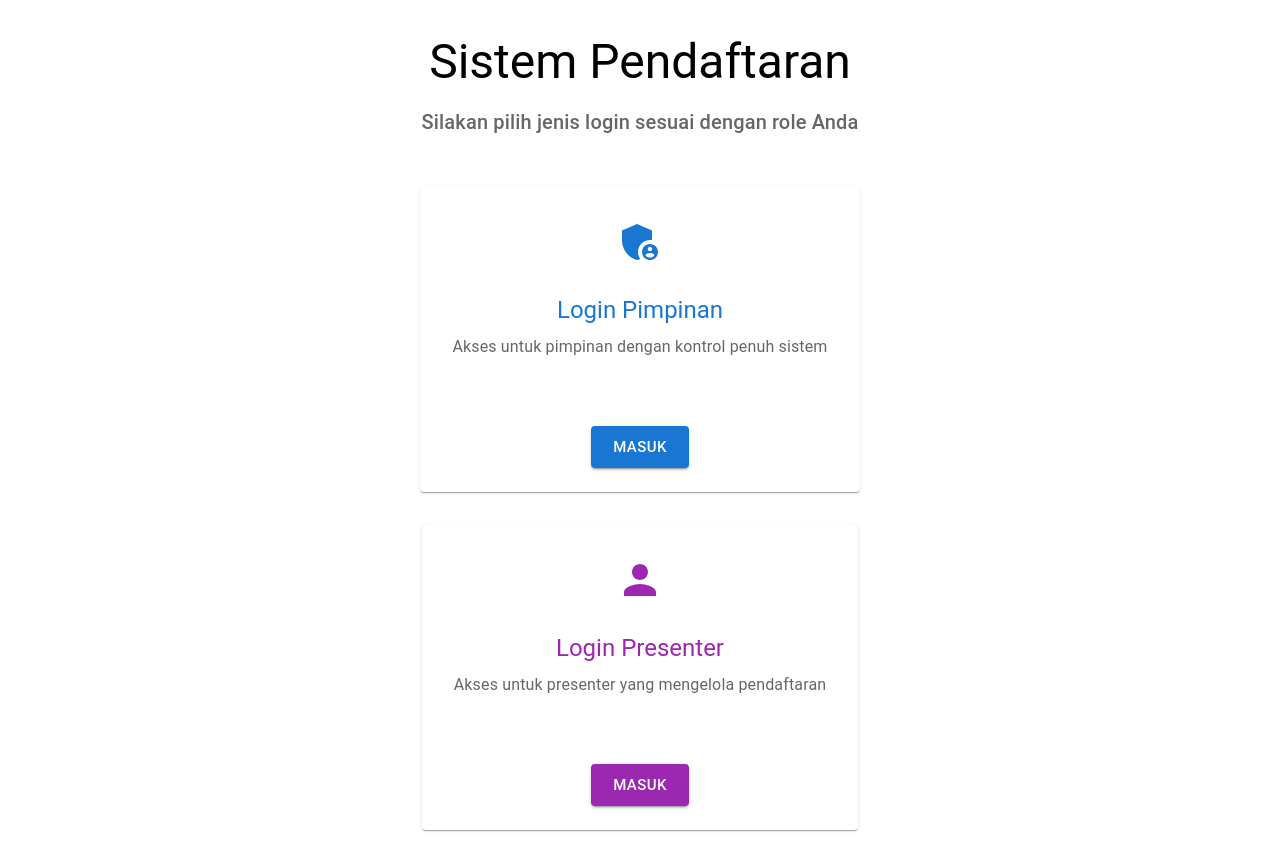
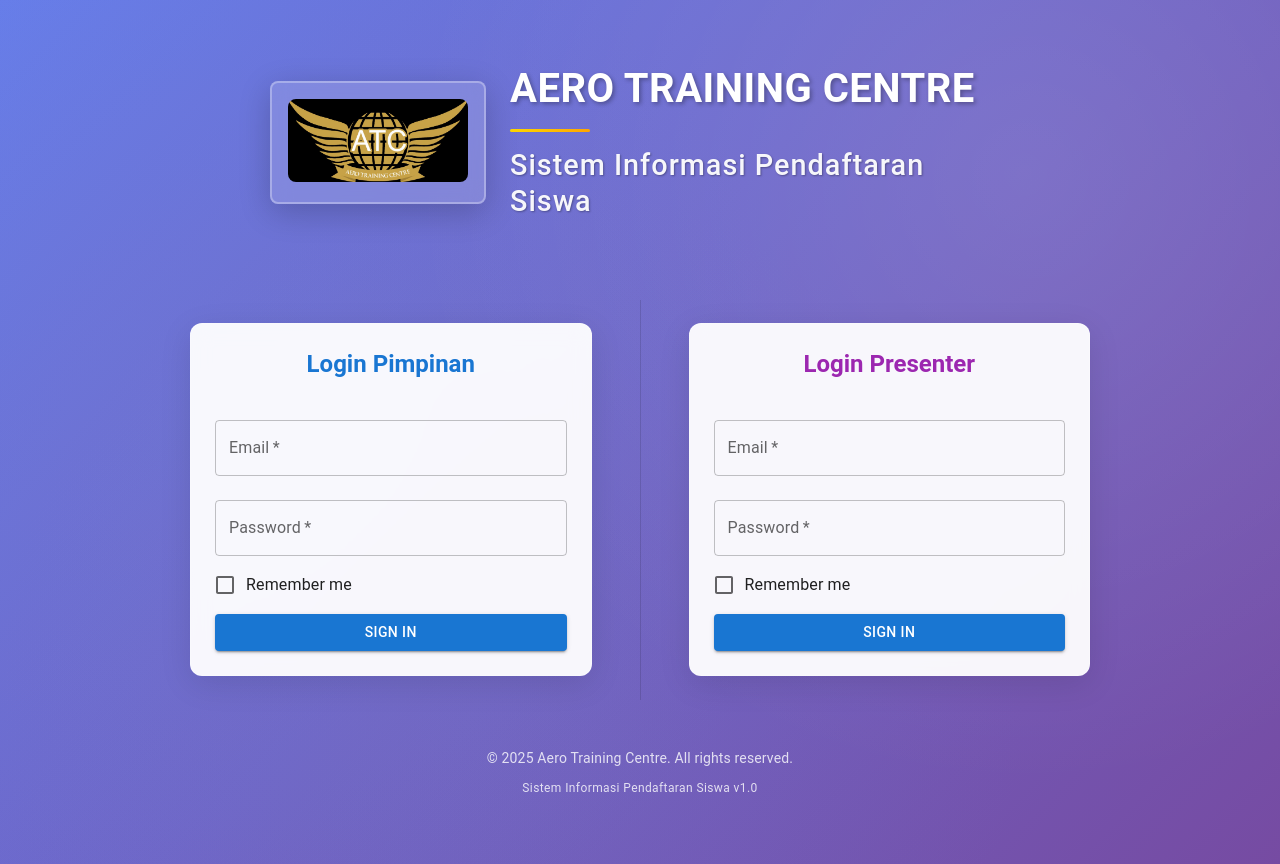
Before and after one commit to edhoguntur/simpendaf-dev, a React (Create React App) app: page / in a window 1280 px wide. Built offline with nearby package versions, Linux system fonts and the light colour scheme; no server answers.

Commit message:
New UI Login Created dual login for pimpinan and presenter in one page

```diff
--- a/src/components/HeaderPimpinan.js
+++ b/src/components/HeaderPimpinan.js
@@ -51,7 +51,7 @@ const HeaderPimpinan = () => {
 
   const handleLogout = async () => {
     await signOut(auth);
-    navigate('/login-pimpinan');
+    navigate('/');
   };
 
   const handleMobileMenuToggle = (section) => {
--- a/src/components/HeaderPresenter.js
+++ b/src/components/HeaderPresenter.js
@@ -48,7 +48,7 @@ const HeaderPresenter = () => {
 
   const handleLogout = async () => {
     await signOut(auth);
-    navigate('/login-presenter');
+    navigate('/');
   };
 
   const handleMobileMenuToggle = (section) => {
--- a/src/pages/HomePage.js
+++ b/src/pages/HomePage.js
@@ -1,30 +1,211 @@
-import React from 'react';
-import { Box, Typography, Card, CardContent, Button, Grid, Container } from '@mui/material';
+import React, { useState } from 'react';
+import {
+  Box, Typography, Card, Button, Container, TextField,
+  Checkbox, FormControlLabel, Divider
+} from '@mui/material';
+import { signInWithEmailAndPassword, setPersistence, browserLocalPersistence, browserSessionPersistence } from 'firebase/auth';
+import { auth, db } from '../firebase';
+import { collection, query, where, getDocs } from 'firebase/firestore';
 import { useNavigate } from 'react-router-dom';
-import { AdminPanelSettings, Person } from '@mui/icons-material';
+
+// Login Pimpinan Component
+const PimpinanLoginForm = () => {
+  const [email, setEmail] = useState('');
+  const [password, setPassword] = useState('');
+  const [rememberMe, setRememberMe] = useState(false);
+  const [error, setError] = useState('');
+  const navigate = useNavigate();
+
+  const handleLogin = async (e) => {
+    e.preventDefault();
+    setError('');
+
+    try {
+      await setPersistence(auth, rememberMe ? browserLocalPersistence : browserSessionPersistence);
+
+      const userCredential = await signInWithEmailAndPassword(auth, email, password);
+      const user = userCredential.user;
+
+      const q = query(collection(db, 'users'), where('uid', '==', user.uid));
+      const snapshot = await getDocs(q);
+
+      if (snapshot.empty) {
+        setError('Pengguna tidak ditemukan di database.');
+        return;
+      }
+
+      const userData = snapshot.docs[0].data();
+      if (userData.role !== 'pimpinan') {
+        setError('Akses ditolak. Anda bukan pimpinan.');
+        return;
+      }
+
+      navigate('/pimpinan/dashboard');
+    } catch (err) {
+      setError('Email atau password salah');
+    }
+  };
+
+  return (
+    <Card sx={{
+      p: 3,
+      height: 'fit-content',
+      background: 'rgba(255, 255, 255, 0.95)',
+      backdropFilter: 'blur(10px)',
+      borderRadius: 3,
+      boxShadow: '0 8px 32px rgba(0, 0, 0, 0.1)',
+      border: '1px solid rgba(255, 255, 255, 0.2)'
+    }}>
+      <Typography variant="h5" align="center" fontWeight="bold" sx={{ mb: 3, color: 'primary.main' }}>
+        Login Pimpinan
+      </Typography>
+
+      <form onSubmit={handleLogin}>
+        <TextField
+          label="Email"
+          type="email"
+          fullWidth
+          required
+          value={email}
+          onChange={(e) => setEmail(e.target.value)}
+          margin="normal"
+        />
+        <TextField
+          label="Password"
+          type="password"
+          fullWidth
+          required
+          value={password}
+          onChange={(e) => setPassword(e.target.value)}
+          margin="normal"
+        />
+        <FormControlLabel
+          control={
+            <Checkbox
+              checked={rememberMe}
+              onChange={(e) => setRememberMe(e.target.checked)}
+            />
+          }
+          label="Remember me"
+        />
+        <Button variant="contained" type="submit" fullWidth sx={{ mt: 1 }}>
+          Sign in
+        </Button>
+      </form>
+
+      {error && <Typography color="error" sx={{ mt: 2 }}>{error}</Typography>}
+    </Card>
+  );
+};
+
+// Login Presenter Component
+const PresenterLoginForm = () => {
+  const [email, setEmail] = useState('');
+  const [password, setPassword] = useState('');
+  const [rememberMe, setRememberMe] = useState(false);
+  const [error, setError] = useState('');
+  const navigate = useNavigate();
+
+  const handleLogin = async (e) => {
+    e.preventDefault();
+    setError('');
+
+    try {
+      await setPersistence(auth, rememberMe ? browserLocalPersistence : browserSessionPersistence);
+
+      const userCredential = await signInWithEmailAndPassword(auth, email, password);
+      const user = userCredential.user;
+
+      const q = query(collection(db, 'users'), where('uid', '==', user.uid));
+      const snapshot = await getDocs(q);
+
+      if (snapshot.empty) {
+        setError('Pengguna tidak ditemukan di database.');
+        return;
+      }
+
+      const userData = snapshot.docs[0].data();
+      if (userData.role !== 'presenter') {
+        setError('Akses ditolak. Anda bukan presenter.');
+        return;
+      }
+
+      navigate('/presenter/dashboard');
+    } catch (err) {
+      setError('Login gagal. Periksa kembali email dan password Anda.');
+    }
+  };
+
+  return (
+    <Card sx={{
+      p: 3,
+      height: 'fit-content',
+      background: 'rgba(255, 255, 255, 0.95)',
+      backdropFilter: 'blur(10px)',
+      borderRadius: 3,
+      boxShadow: '0 8px 32px rgba(0, 0, 0, 0.1)',
+      border: '1px solid rgba(255, 255, 255, 0.2)'
+    }}>
+      <Typography variant="h5" align="center" fontWeight="bold" sx={{ mb: 3, color: 'secondary.main' }}>
+        Login Presenter
+      </Typography>
+
+      <form onSubmit={handleLogin}>
+        <TextField
+          label="Email"
+          type="email"
+          fullWidth
+          required
+          value={email}
+          onChange={(e) => setEmail(e.target.value)}
+          margin="normal"
+        />
+        <TextField
+          label="Password"
+          type="password"
+          fullWidth
+          required
+          value={password}
+          onChange={(e) => setPassword(e.target.value)}
+          margin="normal"
+        />
+        <FormControlLabel
+          control={
+            <Checkbox
+              checked={rememberMe}
+              onChange={(e) => setRememberMe(e.target.checked)}
+            />
+          }
+          label="Remember me"
+        />
+        <Button variant="contained" type="submit" fullWidth sx={{ mt: 1 }}>
+          Sign in
+        </Button>
+      </form>
+
+      {error && <Typography color="error" sx={{ mt: 2 }}>{error}</Typography>}
+    </Card>
+  );
+};
 
 const HomePage = () => {
-  const navigate = useNavigate();
-
-  const loginOptions = [
-    {
-      title: 'Login Pimpinan',
-      description: 'Akses untuk pimpinan dengan kontrol penuh sistem',
-      icon: <AdminPanelSettings sx={{ fontSize: 48, color: 'primary.main' }} />,
-      path: '/login-pimpinan',
-      color: 'primary.main'
-    },
-    {
-      title: 'Login Presenter',
-      description: 'Akses untuk presenter yang mengelola pendaftaran',
-      icon: <Person sx={{ fontSize: 48, color: 'secondary.main' }} />,
-      path: '/login-presenter',
-      color: 'secondary.main'
+  return (
+    <Box sx={{
+      minHeight: '100vh',
+      background: 'linear-gradient(135deg, #667eea 0%, #764ba2 100%)',
+      position: 'relative',
+      '&::before': {
+        content: '""',
+        position: 'absolute',
+        top: 0,
+        left: 0,
+        right: 0,
+        bottom: 0,
+        background: 'radial-gradient(circle at 20% 50%, rgba(120, 119, 198, 0.3) 0%, transparent 50%), radial-gradient(circle at 80% 20%, rgba(255, 255, 255, 0.1) 0%, transparent 50%), radial-gradient(circle at 40% 80%, rgba(120, 119, 198, 0.2) 0%, transparent 50%)',
+        pointerEvents: 'none'
       }
-  ];
-
-  return (
-    <Container maxWidth="md">
+    }}>
+      <Container maxWidth="lg" sx={{ position: 'relative', zIndex: 1 }}>
         <Box sx={{
           minHeight: '100vh',
           display: 'flex',
@@ -33,65 +214,128 @@ const HomePage = () => {
           alignItems: 'center',
           py: 4
         }}>
-        <Typography variant="h3" component="h1" align="center" gutterBottom>
-          Sistem Pendaftaran
-        </Typography>
-        <Typography variant="h6" color="text.secondary" align="center" sx={{ mb: 6 }}>
-          Silakan pilih jenis login sesuai dengan role Anda
-        </Typography>
-
-        <Grid container spacing={4} justifyContent="center">
-          {loginOptions.map((option, index) => (
-            <Grid item xs={12} sm={6} key={index}>
-              <Card
-                sx={{
-                  height: '100%',
-                  cursor: 'pointer',
-                  transition: 'all 0.3s ease',
-                  '&:hover': {
-                    transform: 'translateY(-8px)',
-                    boxShadow: 6,
-                  }
-                }}
-                onClick={() => navigate(option.path)}
-              >
-                <CardContent sx={{
+          {/* Header with Logo and Title */}
+          <Box sx={{
             textAlign: 'center',
-                  p: 4,
+            mb: 6,
             display: 'flex',
             flexDirection: 'column',
+            alignItems: 'center'
+          }}>
+            {/* Logo Section */}
+            <Box sx={{
+              display: 'flex',
               alignItems: 'center',
-                  minHeight: 250
+              justifyContent: 'center',
+              mb: 4,
+              gap: 3,
+              flexDirection: { xs: 'column', sm: 'row' }
             }}>
-                  <Box sx={{ mb: 3 }}>
-                    {option.icon}
+              <Box sx={{
+                p: 2,
+                borderRadius: 2,
+                background: 'rgba(255, 255, 255, 0.15)',
+                backdropFilter: 'blur(10px)',
+                border: '2px solid rgba(255, 255, 255, 0.3)',
+                boxShadow: '0 8px 32px rgba(0, 0, 0, 0.2)'
+              }}>
+                <img
+                  src="/logo_atc.JPEG"
+                  alt="ATC Logo"
+                  style={{
+                    width: '180px',
+                    height: 'auto',
+                    borderRadius: '8px'
+                  }}
+                />
               </Box>
-                  <Typography variant="h5" component="h2" gutterBottom sx={{ color: option.color }}>
-                    {option.title}
+
+              {/* University Style Title Layout */}
+              <Box sx={{
+                textAlign: { xs: 'center', sm: 'left' },
+                maxWidth: '500px'
+              }}>
+                <Typography variant="h2" component="h1" sx={{
+                  color: 'white',
+                  fontWeight: 'bold',
+                  textShadow: '2px 2px 4px rgba(0,0,0,0.3)',
+                  fontSize: { xs: '1.8rem', sm: '2.2rem', md: '2.5rem' },
+                  lineHeight: 1.2,
+                  letterSpacing: '0.5px'
+                }}>
+                  AERO TRAINING CENTRE
                 </Typography>
-                  <Typography variant="body1" color="text.secondary" sx={{ mb: 3, flexGrow: 1 }}>
-                    {option.description}
+                <Box sx={{
+                  width: '80px',
+                  height: '3px',
+                  background: 'linear-gradient(90deg, #FFD700, #FFA500)',
+                  margin: { xs: '16px auto', sm: '16px 0' },
+                  borderRadius: '2px'
+                }} />
+                <Typography variant="h4" sx={{
+                  color: 'rgba(255, 255, 255, 0.95)',
+                  fontWeight: '500',
+                  textShadow: '1px 1px 2px rgba(0,0,0,0.3)',
+                  fontSize: { xs: '1.5rem', sm: '1.8rem' },
+                  letterSpacing: '1px'
+                }}>
+                  Sistem Informasi Pendaftaran Siswa
                 </Typography>
-                  <Button
-                    variant="contained"
-                    size="large"
-                    sx={{
-                      bgcolor: option.color,
-                      '&:hover': {
-                        bgcolor: option.color,
-                        opacity: 0.9
-                      }
-                    }}
-                  >
-                    Masuk
-                  </Button>
-                </CardContent>
-              </Card>
-            </Grid>
-          ))}
-        </Grid>
+              </Box>
+            </Box>
+          </Box>
+
+        {/* Dual Login Forms */}
+        <Box sx={{
+          display: 'flex',
+          justifyContent: 'center',
+          alignItems: 'center',
+          gap: 4,
+          width: '100%',
+          maxWidth: '900px',
+          flexDirection: { xs: 'column', md: 'row' }
+        }}>
+          <Box sx={{ flex: 1, maxWidth: { xs: '400px', md: 'none' } }}>
+            <PimpinanLoginForm />
+          </Box>
+
+          {/* Vertical Divider */}
+          <Box sx={{
+            display: { xs: 'none', md: 'block' },
+            height: '400px',
+            width: '1px',
+            bgcolor: 'divider',
+            mx: 2
+          }} />
+
+          {/* Horizontal Divider for mobile */}
+          <Divider sx={{
+            display: { xs: 'block', md: 'none' },
+            width: '100%',
+            my: 2
+          }} />
+
+          <Box sx={{ flex: 1, maxWidth: { xs: '400px', md: 'none' } }}>
+            <PresenterLoginForm />
+          </Box>
+        </Box>
+
+        {/* Copyright Section */}
+        <Box sx={{
+          mt: 6,
+          textAlign: 'center',
+          color: 'rgba(255, 255, 255, 0.8)'
+        }}>
+          <Typography variant="body2" sx={{ mb: 1 }}>
+            © 2025 Aero Training Centre. All rights reserved.
+          </Typography>
+          <Typography variant="caption">
+            Sistem Informasi Pendaftaran Siswa v1.0
+          </Typography>
+        </Box>
         </Box>
       </Container>
+    </Box>
   );
 };
 
```
Also changed, not shown: src/App.js (+4 -4 lines), public/logo_atc.JPEG (added). Lines whose indentation alone changed are shown as unchanged.
